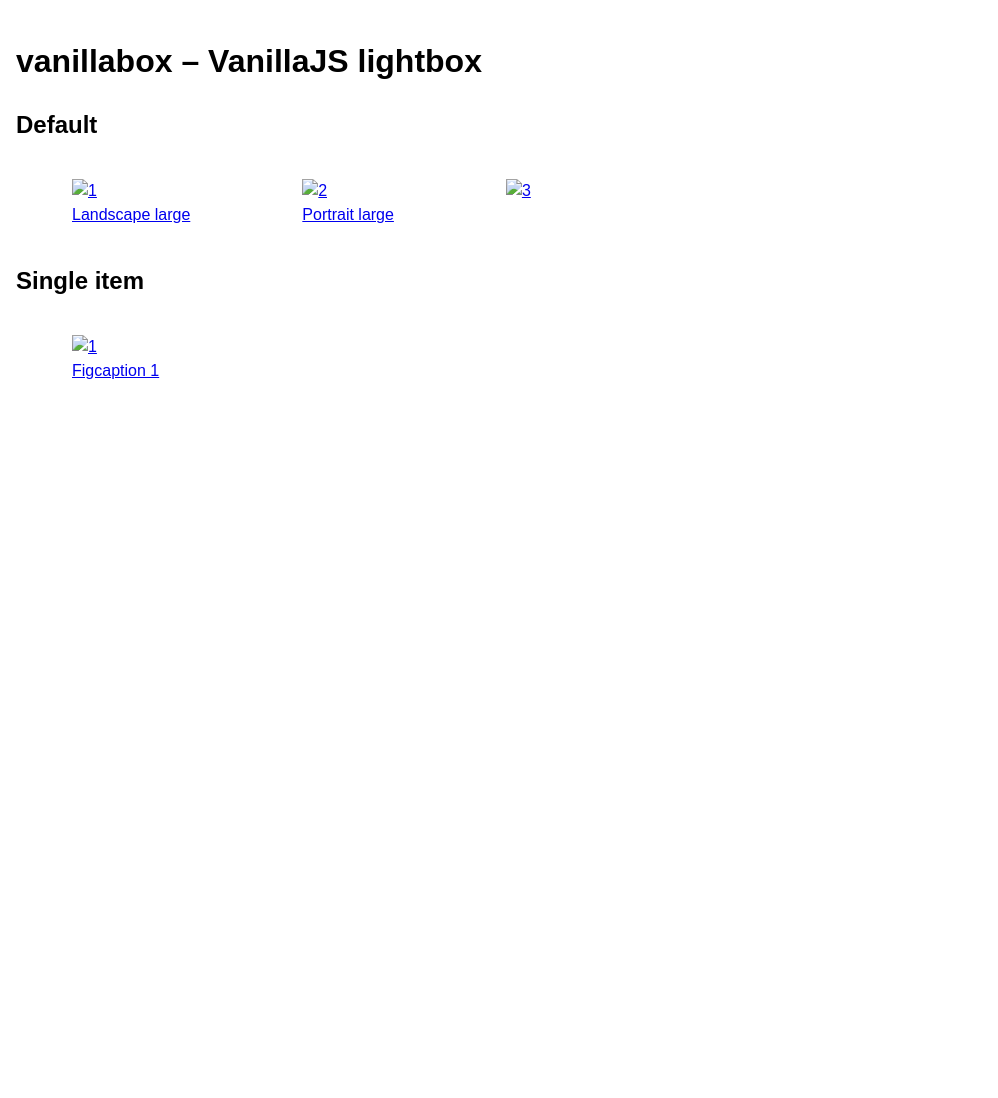
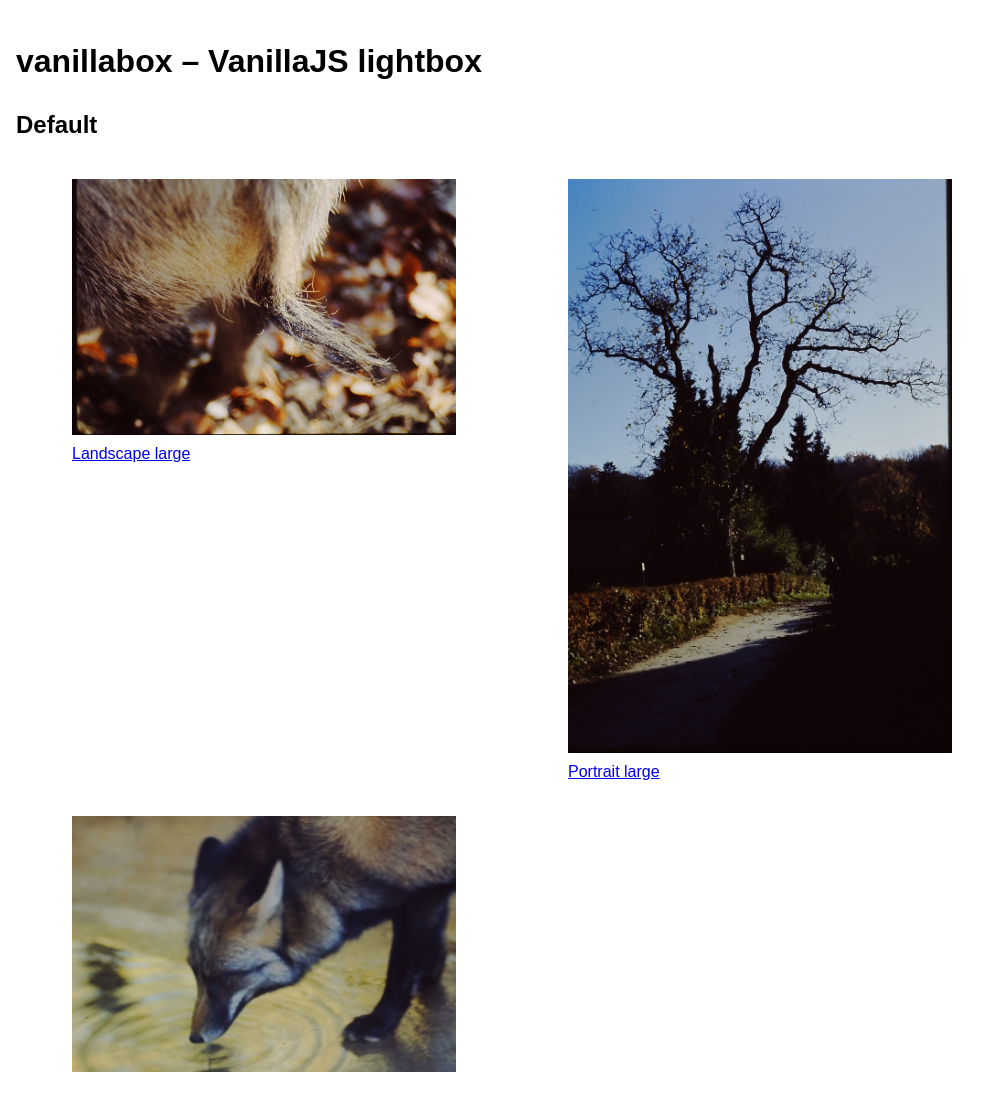
Before and after one commit to cthedot/vanillabox, a plain HTML site: page index.html in a window 1280 px wide. Shown: the top 1098 px of the page, without its empty margins (0-998 px from the left). Before the commit the page ends 800 px from the top, so only its background shows below. Drawn offline with Linux system fonts and the light colour scheme; the site is published under a folder, as on GitHub Pages, so addresses that start at the root find nothing.

Commit message:
changed paths to relative ones

```diff
--- a/index.html
+++ b/index.html
@@ -20,25 +20,25 @@
   <h2>Default</h2>
   <ul class="box">
     <li>
-      <a href="/image/0.jpg" title="Slide 1">
+      <a href="image/0.jpg" title="Slide 1">
         <figure>
-          <img src="/image/0.jpg" alt="1">
+          <img src="image/0.jpg" alt="1">
           <figcaption>Landscape large</figcaption>
         </figure>
       </a>
     </li>
     <li>
-      <a href="/image/1.jpg" title="Slide 2">
+      <a href="image/1.jpg" title="Slide 2">
         <figure>
-          <img src="/image/1.jpg" alt="2">
+          <img src="image/1.jpg" alt="2">
           <figcaption>Portrait large</figcaption>
         </figure>
       </a>
     </li>
     <li>
-      <a href="/image/2.jpg" title="Slide 3 small image, no caption">
+      <a href="image/2.jpg" title="Slide 3 small image, no caption">
         <figure>
-          <img src="/image/2.jpg" alt="3">
+          <img src="image/2.jpg" alt="3">
         </figure>
       </a>
     </li>
@@ -48,9 +48,9 @@
 
   <ul class="box">
     <li>
-      <a href="/image/0.jpg" title="Slide 1">
+      <a href="image/0.jpg" title="Slide 1">
         <figure>
-          <img src="/image/0.jpg" alt="1">
+          <img src="image/0.jpg" alt="1">
           <figcaption>Figcaption 1</figcaption>
         </figure>
       </a>
```
